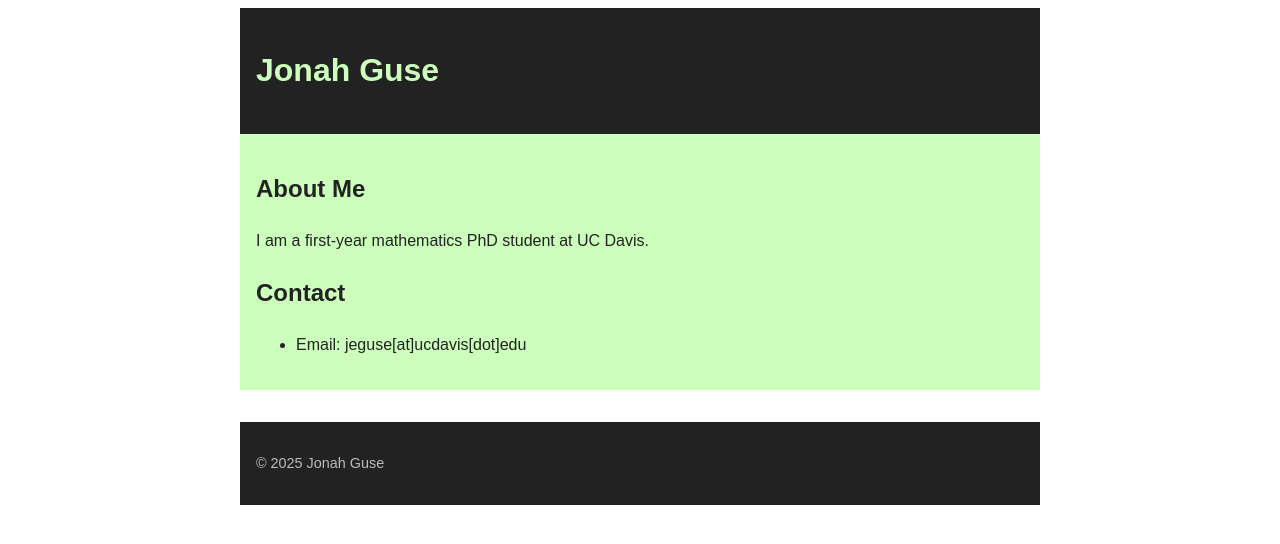
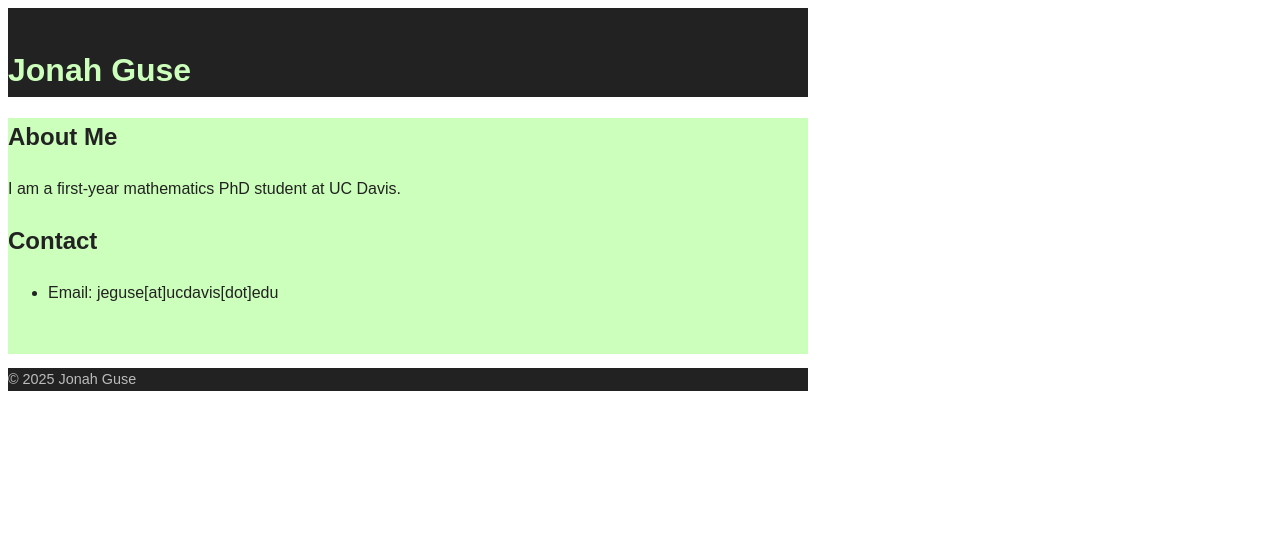
Before and after one commit to jeguse/jeguse.github.io, a Jekyll site: the page built from index.md, in a window 1280 px wide. Shown: the top 544 px of the page. Built offline with Jekyll 4.4.1, drawn with Linux system fonts in a browser that asks for light colours.

Commit message:
Update main.css

```diff
--- a/assets/css/main.css
+++ b/assets/css/main.css
@@ -15,8 +15,7 @@
 main,
 footer {
   max-width: 800px;
-  margin: 0 auto;
-  padding: 1rem;
+  padding: 1rem auto;
 }
 
 header {
@@ -28,10 +27,10 @@
 main {
   color: #222;
   background-color: #cfb;
+  padding-bottom: 2rem;
 }
 
 footer {
-  margin-top: 2rem;
   font-size: 0.9rem;
   color: #bbb;
   background-color: #222;
```
